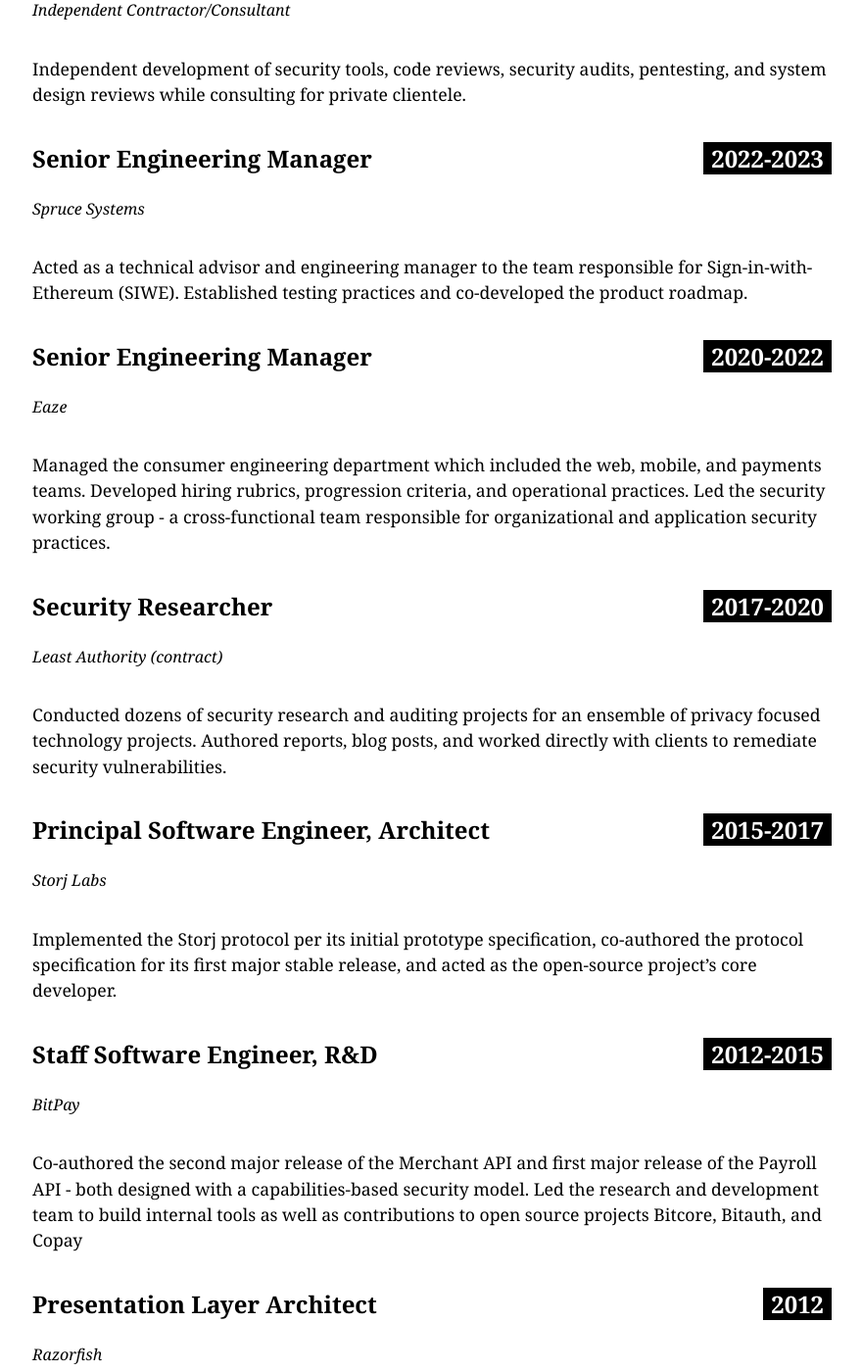
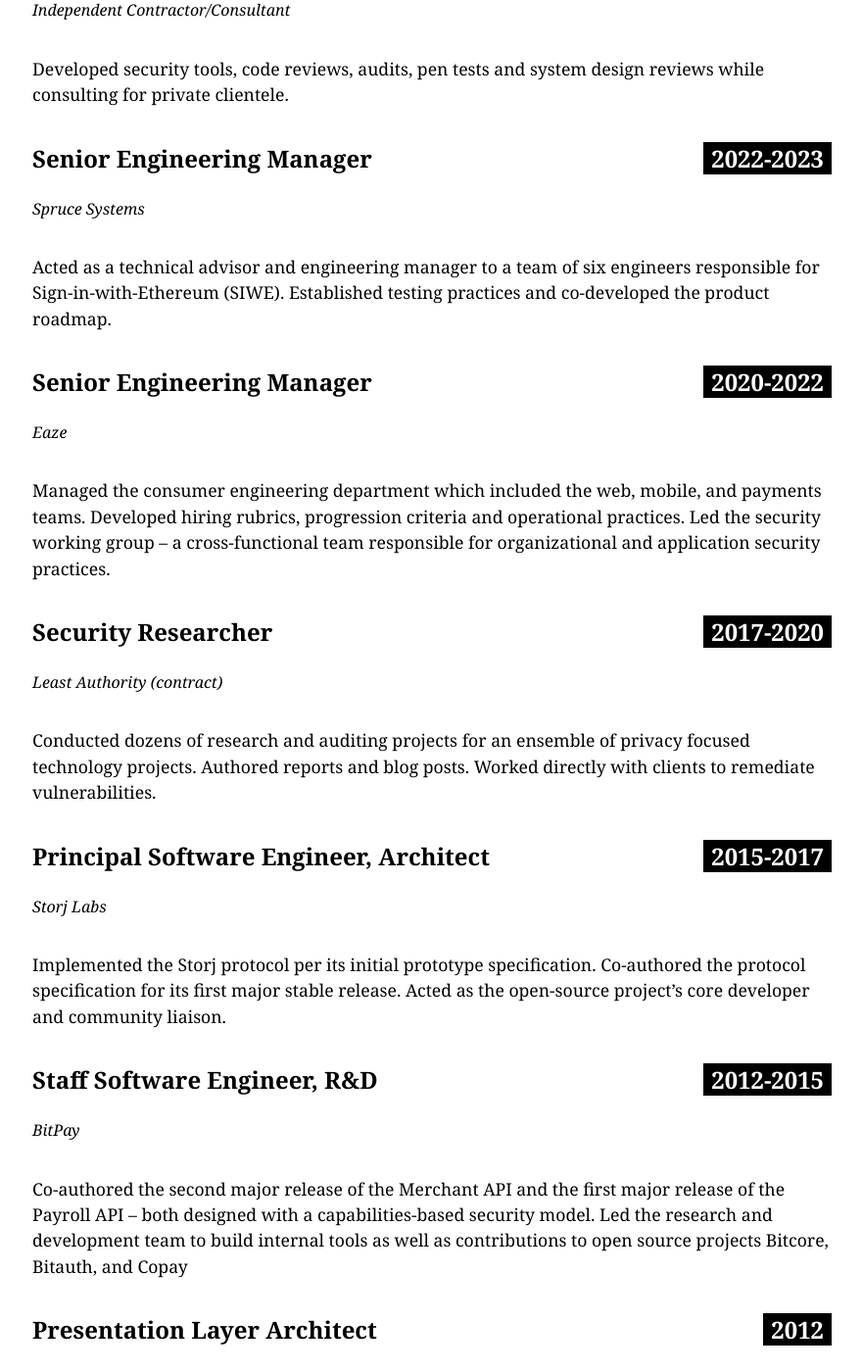
Before and after one commit to 161chihuahuas/cv, a Jekyll site: the page built from index.md, in a window 1280 px wide and 1400 px high, scrolled down 765 px. Shown: the whole window at 98% size, without its empty margins (199-1079 px from the left). Built offline with Jekyll 4.4.1, drawn with Linux system fonts in a browser that asks for light colours; our own code applies the rules of GitHub Pages for plain Markdown files; comment, search, counter and statistics services are not loaded; some of the changed text lies outside the part shown.

Commit message:
grammar fixes

```diff
--- a/_layouts/default.html
+++ b/_layouts/default.html
@@ -1,7 +1,7 @@
 <!DOCTYPE html>
 <html lang="{{ page.lang | default: site.lang | default: "en-US" }}">
   <head>
-    <title>Lily Anne Hall - Security Researcher</title>
+    <title>Lily Anne Hall -- Security Researcher</title>
     <meta charset="UTF-8">
     <meta http-equiv="X-UA-Compatible" content="IE=edge">
     <meta name="viewport" content="width=device-width, user-scalable=no, initial-scale=0.8">
--- a/index.md
+++ b/index.md
@@ -7,41 +7,39 @@
 ##### Email *[lily.anne.hall@protonmail.com](mailto:lily.anne.hall@protonmail.com)*
 ##### Github *[github.com/tacticalchihuahua](https://github.com/tacticalchihuahua)*
 
-I'm an independent security researcher with an extensive background in distributed
-systems, digital privacy, and applied cryptography. Past clients I have worked with
-include Zcash, MetaMask, Ethereum Foundation, Blockstack, and others.
+I'm a security researcher with an extensive background in distributed systems, digital privacy and applied cryptography. I have worked with Zcash, MetaMask, Ethereum Foundation, Blockstack and others.
 
 ## professional experience
 
 ### Security Researcher **2017-present**
 #### Independent Contractor/Consultant
 
-Independent development of security tools, code reviews, security audits, pentesting, and system design reviews while consulting for private clientele.
+Developed security tools, code reviews, audits, pen tests and system design reviews while consulting for private clientele.
 
 ### Senior Engineering Manager **2022-2023**
 #### Spruce Systems
 
-Acted as a technical advisor and engineering manager to the team responsible for Sign-in-with-Ethereum (SIWE). Established testing practices and co-developed the product roadmap.
+Acted as a technical advisor and engineering manager to a team of six engineers responsible for Sign-in-with-Ethereum (SIWE). Established testing practices and co-developed the product roadmap.
 
 ### Senior Engineering Manager **2020-2022**
 #### Eaze
 
-Managed the consumer engineering department which included the web, mobile, and payments teams. Developed hiring rubrics, progression criteria, and operational practices. Led the security working group - a cross-functional team responsible for organizational and application security practices.
+Managed the consumer engineering department which included the web, mobile, and payments teams. Developed hiring rubrics, progression criteria and operational practices. Led the security working group -- a cross-functional team responsible for organizational and application security practices.
 
 ### Security Researcher **2017-2020**
 #### Least Authority (contract)
 
-Conducted dozens of security research and auditing projects for an ensemble of privacy focused technology projects. Authored reports, blog posts, and worked directly with clients to remediate security vulnerabilities.
+Conducted dozens of research and auditing projects for an ensemble of privacy focused technology projects. Authored reports and blog posts. Worked directly with clients to remediate vulnerabilities.
 
 ### Principal Software Engineer, Architect **2015-2017**
 #### Storj Labs
 
-Implemented the Storj protocol per its initial prototype specification, co-authored the protocol specification for its first major stable release, and acted as the open-source project's core developer.
+Implemented the Storj protocol per its initial prototype specification. Co-authored the protocol specification for its first major stable release. Acted as the open-source project's core developer and community liaison.
 
 ### Staff Software Engineer, R&D **2012-2015**
 #### BitPay
 
-Co-authored the second major release of the Merchant API and first major release of the Payroll API - both designed with a capabilities-based security model. Led the research and development team to build internal tools as well as contributions to open source projects Bitcore, Bitauth, and Copay
+Co-authored the second major release of the Merchant API and the first major release of the Payroll API -- both designed with a capabilities-based security model. Led the research and development team to build internal tools as well as contributions to open source projects Bitcore, Bitauth, and Copay
 
 ### Presentation Layer Architect **2012**
 #### Razorfish
```
